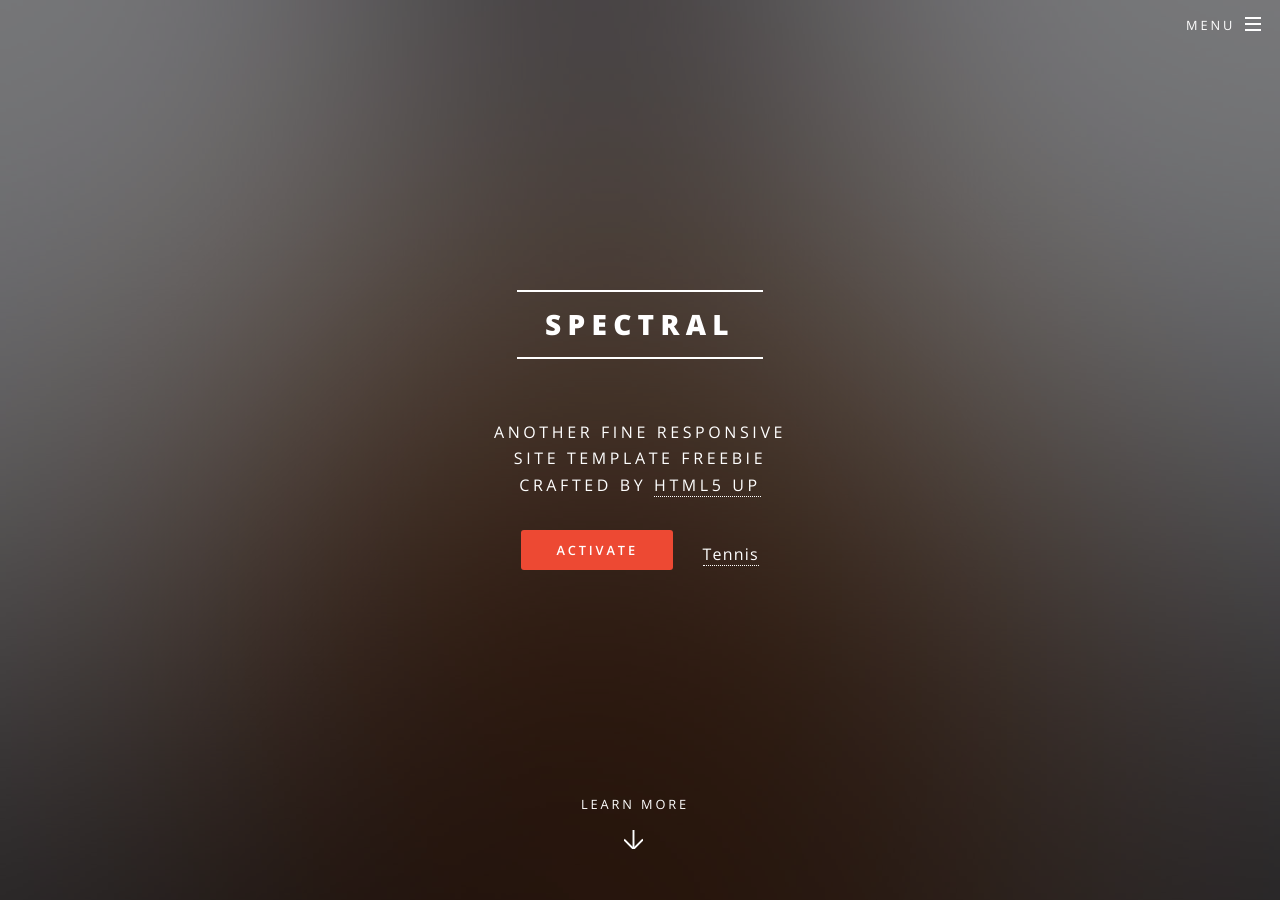
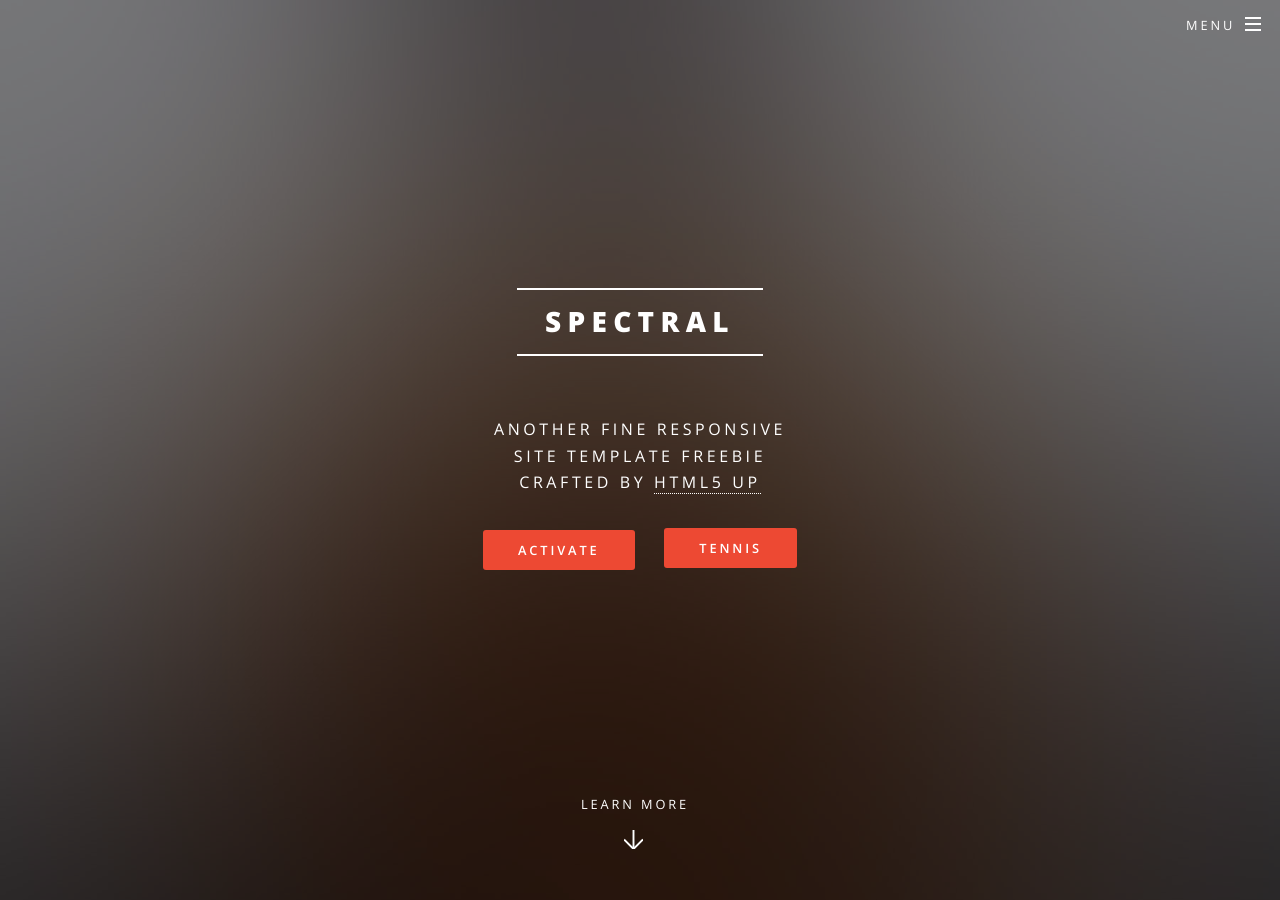
Before and after one commit to dannyrobinson/dannyrobinson.github.io, a Jekyll site: the page built from index.html, in a window 1280 px wide and 900 px high. Built offline with Jekyll 4.4.1, drawn with Linux system fonts in a browser that asks for light colours.

Commit message:
Update index.html

```diff
--- a/index.html
+++ b/index.html
@@ -8,7 +8,7 @@
 							<p>{{ site.description | markdownify }}</p>
 							<ul class="actions">
 								<li><a href="#" class="button special">Activate</a></li>
-								<li><a href="tennis.html">Tennis</a></li>
+								<li><a href="tennis.html" class="button fit special">Tennis</a></li>
 							</ul>
 						</div>
 						<a href="#one" class="more scrolly">Learn More</a>
```
